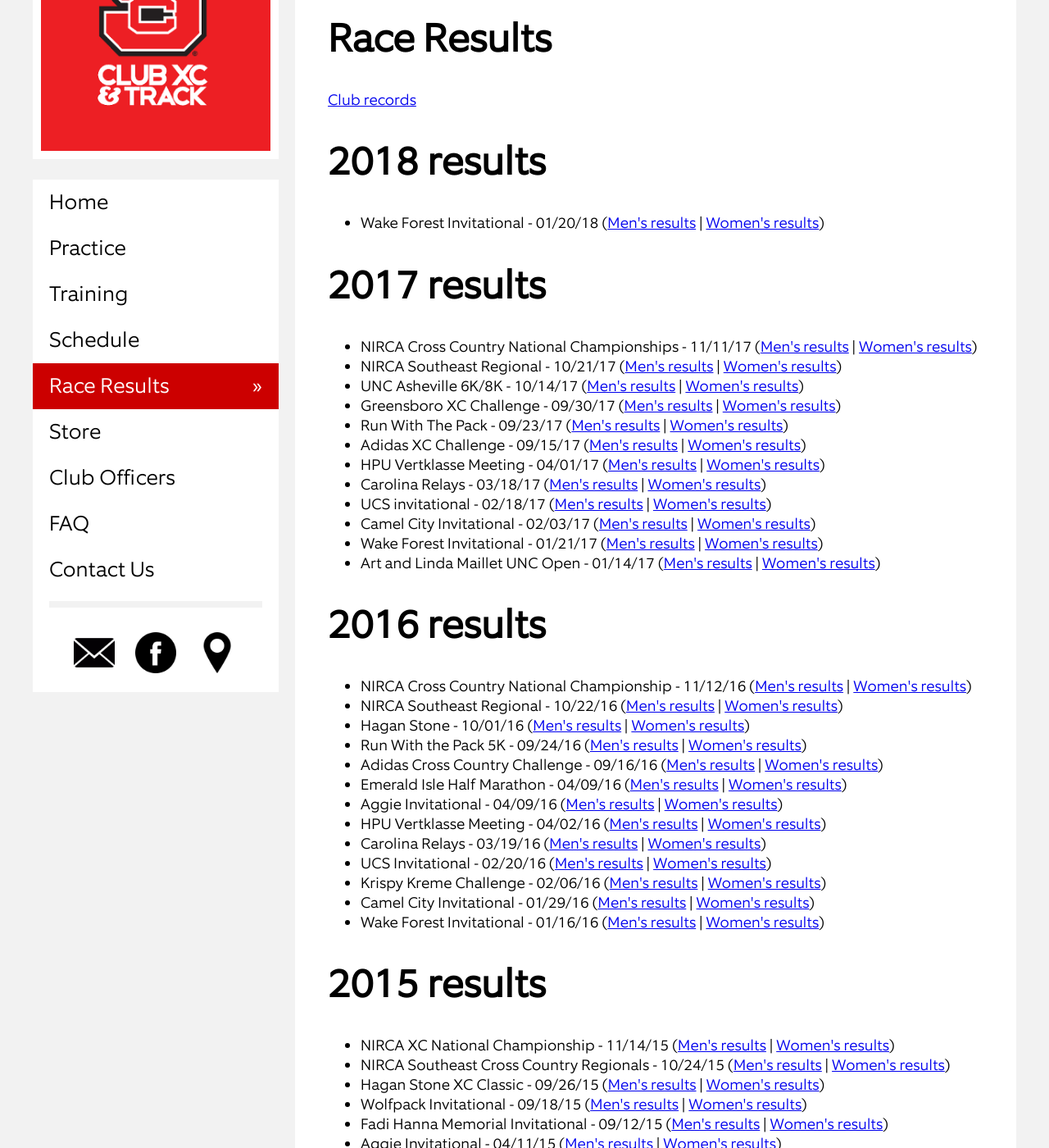
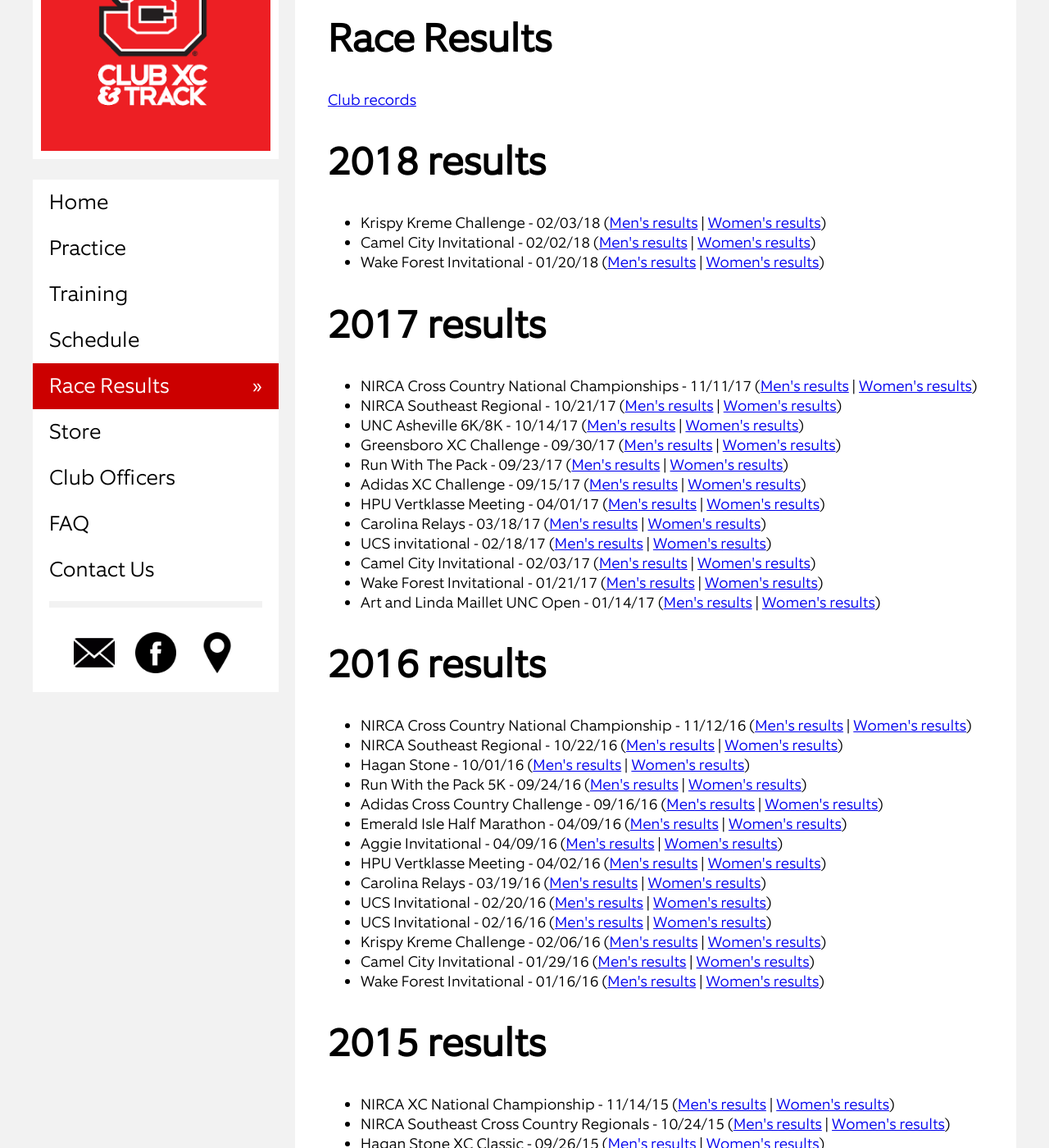
Before and after one commit to ncsuclubrunning/ncsuclubrunning.github.io, a Jekyll site: the page built from race-results/index.html, in a window 1280 px wide and 1400 px high, scrolled down 284 px. Shown: the whole window at 82% size. Built offline with Jekyll 4.4.1, drawn with Linux system fonts in a browser that asks for light colours.

Commit message:
Added 2018 Camel City, KKC, and UCS

```diff
--- a/_data/race_results.yml
+++ b/_data/race_results.yml
@@ -12,6 +12,21 @@
 #  male_results_url: "!SITE_URL!/race-results/results/YYYY/XXXX-XX-XX-men.pdf"
 #  female_results_url: "!SITE_URL!/race-results/results/YYYY/XXXX-XX-XX-women.pdf"
 #  date: YYYY-MM-DD
+
+- name: "UCS Invitational"
+  male_results_url: "!SITE_URL!/race-results/results/2018/2018-02-16-ucs-invitational-men.pdf"
+  female_results_url: "!SITE_URL!/race-results/results/2018/2018-02-16-ucs-invitational-women.pdf"
+  date: 2016-02-16
+
+- name: "Krispy Kreme Challenge"
+  male_results_url: "http://www.precisionrace.com/krispy-kreme-challenge-results/"
+  female_results_url: "http://www.precisionrace.com/krispy-kreme-challenge-results/"
+  date: 2018-02-03
+
+- name: "Camel City Invitational"
+  male_results_url: "!SITE_URL!/race-results/results/2018/2018-02-02-camel-city-invitational-men.pdf"
+  female_results_url: "!SITE_URL!/race-results/results/2018/2018-02-02-camel-city-invitational-women.pdf"
+  date: 2018-02-02
 
 - name: "Wake Forest Invitational"
   male_results_url: "!SITE_URL!/race-results/results/2018/2018-01-20-wake-forest-invitational-men.pdf"
```
